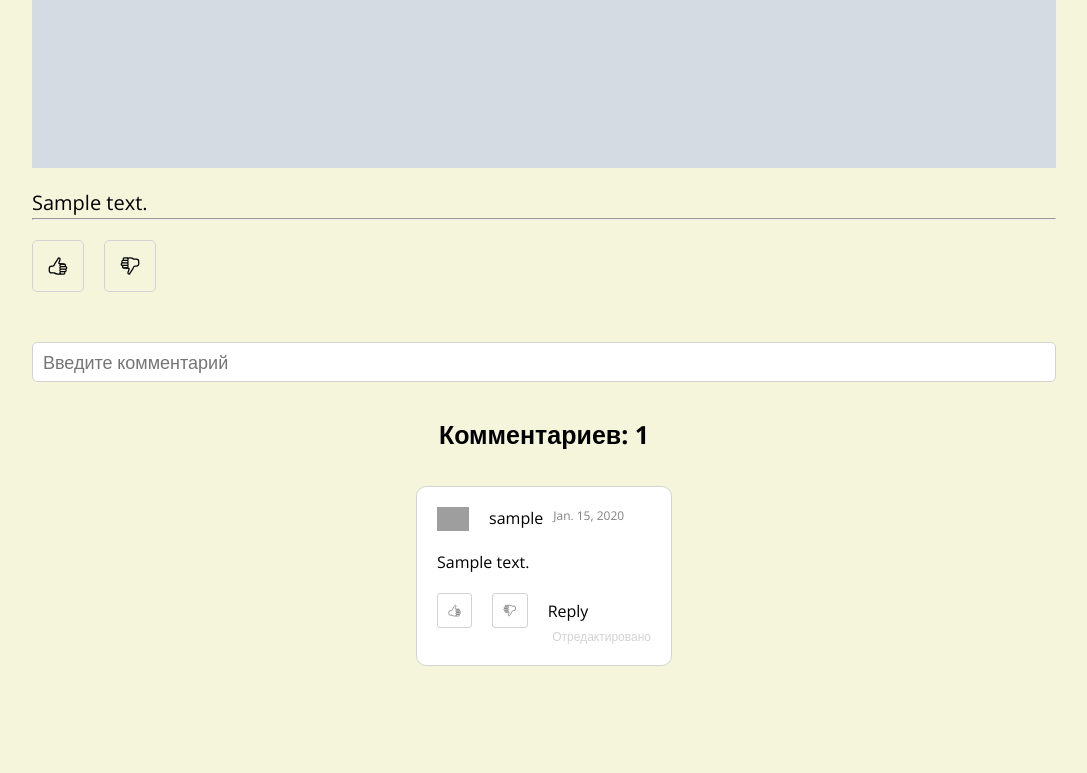
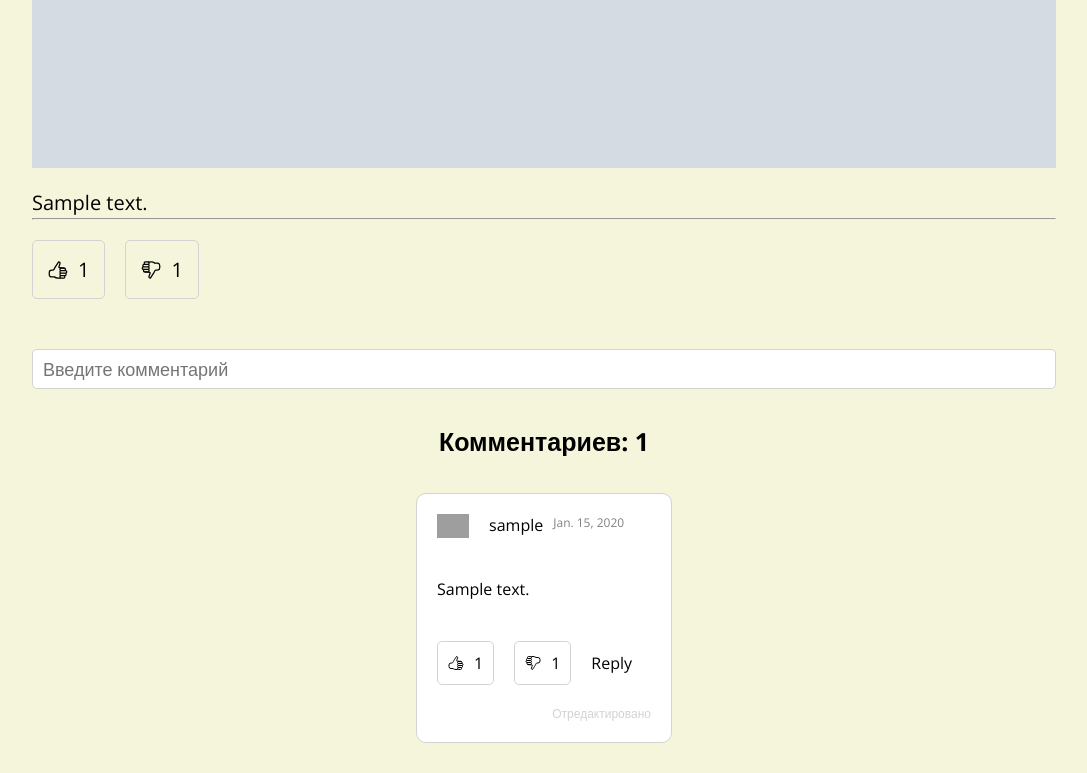
Before and after one commit to doublewera/blog_421, a Django app: page /app/post/1/ in a window 1280 px wide. Shown: the part 820-1593 px from the top of the page, without its empty margins (96-1183 px from the left). Before the commit the page ends 1486 px from the top, so only its background shows below. Run offline with Django 5.2, Linux system fonts and the light colour scheme; tables that the repository leaves empty hold one stand-in row (values such as "Sample post"); grey boxes marked "Sample" are stand-in pictures; some web fonts are replaced; grey boxes are pictures that could not be loaded.

Commit message:
comment reply

```diff
--- a/app/models.py
+++ b/app/models.py
@@ -23,6 +23,11 @@ class Comment(models.Model):
     post = models.ForeignKey(Post, on_delete=models.CASCADE)
     author = models.ForeignKey('auth.User', on_delete=models.CASCADE)
     is_edited = models.BooleanField(default=False)
+    likes = models.ManyToManyField('auth.User', related_name='comment_likes')
+    dislikes = models.ManyToManyField('auth.User', related_name='comment_dislikes')
+    parent = models.ForeignKey(
+        'self', null=True, blank=True, on_delete=models.CASCADE, related_name='reply'
+    )
 
     def __str__(self):
         return self.body
--- a/app/templates/post.html
+++ b/app/templates/post.html
@@ -23,13 +23,14 @@
   <div class="post-body">{{post.body}}</div>
   <hr />
   <div class="post-buttons">
-    <a href="{% url 'app:post_like' post.pk %}"
-      class="post-button {% if user in post.likes.all %} primary {% endif %}">
+    <a href="{% url 'app:post_like' post.pk %}" class="post-button {% if user in post.likes.all %} primary {% endif %}">
       <ion-icon name="thumbs-up-outline"></ion-icon>
+      {{post.likes.count}}
     </a>
     <a href="{% url 'app:post_dislike' post.pk %}"
       class="post-button {% if user in post.dislikes.all %} danger {% endif %}">
       <ion-icon name="thumbs-down-outline"></ion-icon>
+      {{post.dislikes.count}}
     </a>
   </div>
 
@@ -45,6 +46,14 @@
     <div class="comments-list">
       {% for comment in post.comment_set.all %}
       <div class="comment">
+        {% if comment.parent %}
+        <div class="is-reply">
+          <ion-icon name="arrow-undo"></ion-icon>
+          <div class="text">
+            В ответ на "{{comment.parent.body|slice:":10" }}..."
+          </div>
+        </div>
+        {% endif %}
         {% if user == comment.author %}
         <div class="comment-buttons">
           <a class="comment-button primary" href="{% url 'app:comment_edit' comment.pk %}">
@@ -69,14 +78,20 @@
         </div>
         <div class="comment-footer">
           <div class="buttons">
-            <button class="btn">
+            <a href="{% url 'app:comment_like' comment.pk %}"
+              class="btn {% if user in comment.likes.all %} primary {% endif %}">
               <ion-icon name="thumbs-up-outline"></ion-icon>
-            </button>
-            <button class="btn">
+              {{comment.likes.count}}
+            </a>
+            <a href="{% url 'app:comment_dislike' comment.pk %}"
+              class="btn {% if user in comment.dislikes.all %} danger {% endif %}">
               <ion-icon name="thumbs-down-outline"></ion-icon>
-            </button>
+              {{comment.likes.count}}
+            </a>
           </div>
-          <div class="reply">Reply</div>
+          <a href="{% url 'app:reply' comment.pk %}" class="reply">
+            Reply
+          </a>
         </div>
         <div class="edited">
           {% if comment.is_edited %}
--- a/app/urls.py
+++ b/app/urls.py
@@ -11,4 +11,7 @@ urlpatterns = [
     path('comment_edit/<int:pk>', comment_edit, name='comment_edit'),
     path('post_like/<int:pk>', post_like, name='post_like'),
     path('post_dislike/<int:pk>', post_dislike, name='post_dislike'),
+    path('comment_like/<int:pk>', comment_like, name='comment_like'),
+    path('comment_dislike/<int:pk>', comment_dislike, name='comment_dislike'),
+    path('reply/<int:pk>/', reply, name='reply')
 ]
--- a/app/views.py
+++ b/app/views.py
@@ -35,7 +35,7 @@ def create_post(request):
 
             return redirect("app:home")
 
-    return render(request, "post_form.html", {"form": form})
+    return render(request, "form.html", {"form": form})
 
 
 @login_required(login_url="users:login")
@@ -51,7 +51,7 @@ def edit_post(request, pk):
         form.save()
         return redirect("app:post", pk=pk)
 
-    return render(request, "post_form.html", {"form": form})
+    return render(request, "form.html", {"form": form})
 
 
 @login_required(login_url="users:login")
@@ -111,8 +111,9 @@ def comment_edit(request, pk):
 
         return redirect("app:post", pk=comment_data.post.pk)
 
-    return render(request, "post_form.html", {"form": form})
+    return render(request, "form.html", {"form": form})
 
+@login_required(login_url='users:login')
 def post_like(request, pk):
     post_data = Post.objects.get(pk=pk)
 
@@ -124,7 +125,7 @@ def post_like(request, pk):
 
     return redirect('app:post', pk=pk)
 
-
+@login_required(login_url='users:login')
 def post_dislike(request, pk):
     post_data = Post.objects.get(pk=pk)
 
@@ -135,3 +136,47 @@ def post_dislike(request, pk):
         post_data.dislikes.remove(request.user)
 
     return redirect('app:post', pk=pk)
+
+@login_required(login_url='users:login')
+def comment_like(request, pk):
+    comment = Comment.objects.get(pk=pk)
+    user = request.user
+    likes = comment.likes
+
+    if user not in likes.all():
+        likes.add(user)
+        comment.dislikes.remove(user)
+    elif user in likes.all():
+        likes.remove(user)
+
+    return redirect('app:post', pk=comment.post.pk)
+
+@login_required(login_url='users:login')
+def comment_dislike(request, pk):
+    comment = Comment.objects.get(pk=pk)
+    user = request.user
+    dislikes = comment.dislikes
+
+    if user not in dislikes.all():
+        dislikes.add(user)
+        comment.likes.remove(user)
+    elif user in dislikes.all():
+        dislikes.remove(user)
+
+    return redirect('app:post', pk=comment.post.pk)
+
+
+def reply(request, pk):
+    form = CommentForm(request.POST or None)
+
+    if form.is_valid():
+        parent_comment = Comment.objects.get(pk=pk)
+        instance = form.save(commit=False)
+
+        instance.parent = parent_comment
+        instance.author = request.user
+        instance.post = parent_comment.post
+        instance.save()
+        return redirect('app:post', pk=parent_comment.post.pk)
+
+    return render(request, 'form.html', {'form': form})
--- a/static/style.css
+++ b/static/style.css
@@ -295,6 +295,10 @@ form .title {
   border-radius: 10px;
   border: 1px solid lightgrey;
   width: 20vw;
+  height: 250px;
+  display: flex;
+  flex-direction: column;
+  justify-content: space-between;
 }
 
 .comment-head,
@@ -329,10 +333,14 @@ form .title {
 }
 
 .comment .btn {
-  background: none !important;
-  color: grey;
+  color: black;
   border: 1px solid lightgrey;
   padding: 10px;
+  border-radius: 5px;
+  display: flex;
+  align-items: center;
+  gap: 10px;
+  text-decoration: none;
 }
 
 .comment-footer {
@@ -383,4 +391,20 @@ form .title {
   border-radius: 5px;
   font-size: 20px;
   cursor: pointer;
+  display: flex;
+  align-items: center;
+  gap: 10px;
+  text-decoration: none;
 }
+
+.reply {
+  text-decoration: none;
+  color: black;
+}
+
+.is-reply {
+  display: flex;
+  gap: 10px;
+  align-items: center;
+  color: grey;
+}
```
Also changed, not shown: app/templates/form.html (added, +16 -0 lines), app/migrations/0006_comment_dislikes_comment_likes.py (added), app/migrations/0007_comment_parent.py (added).
